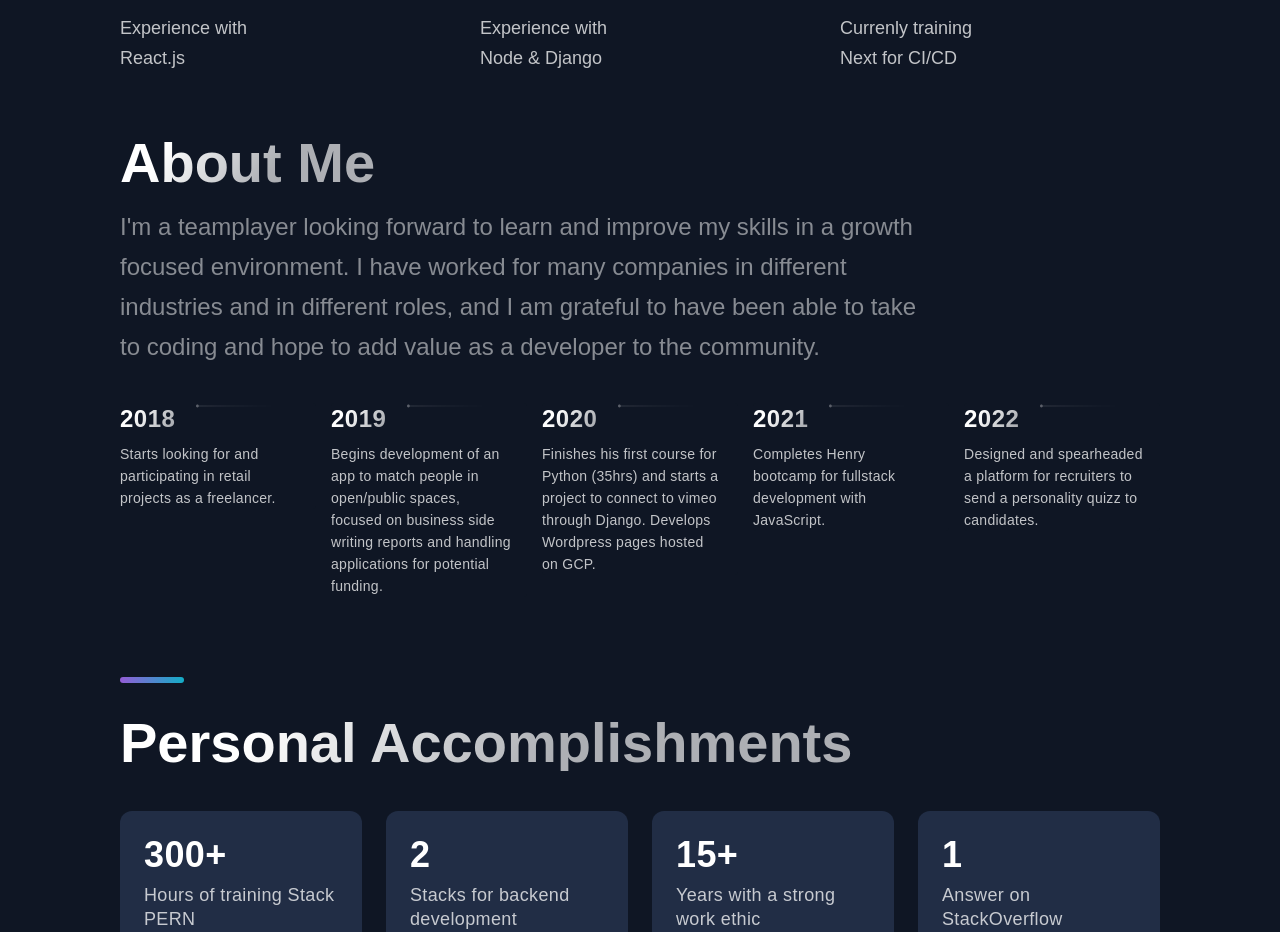
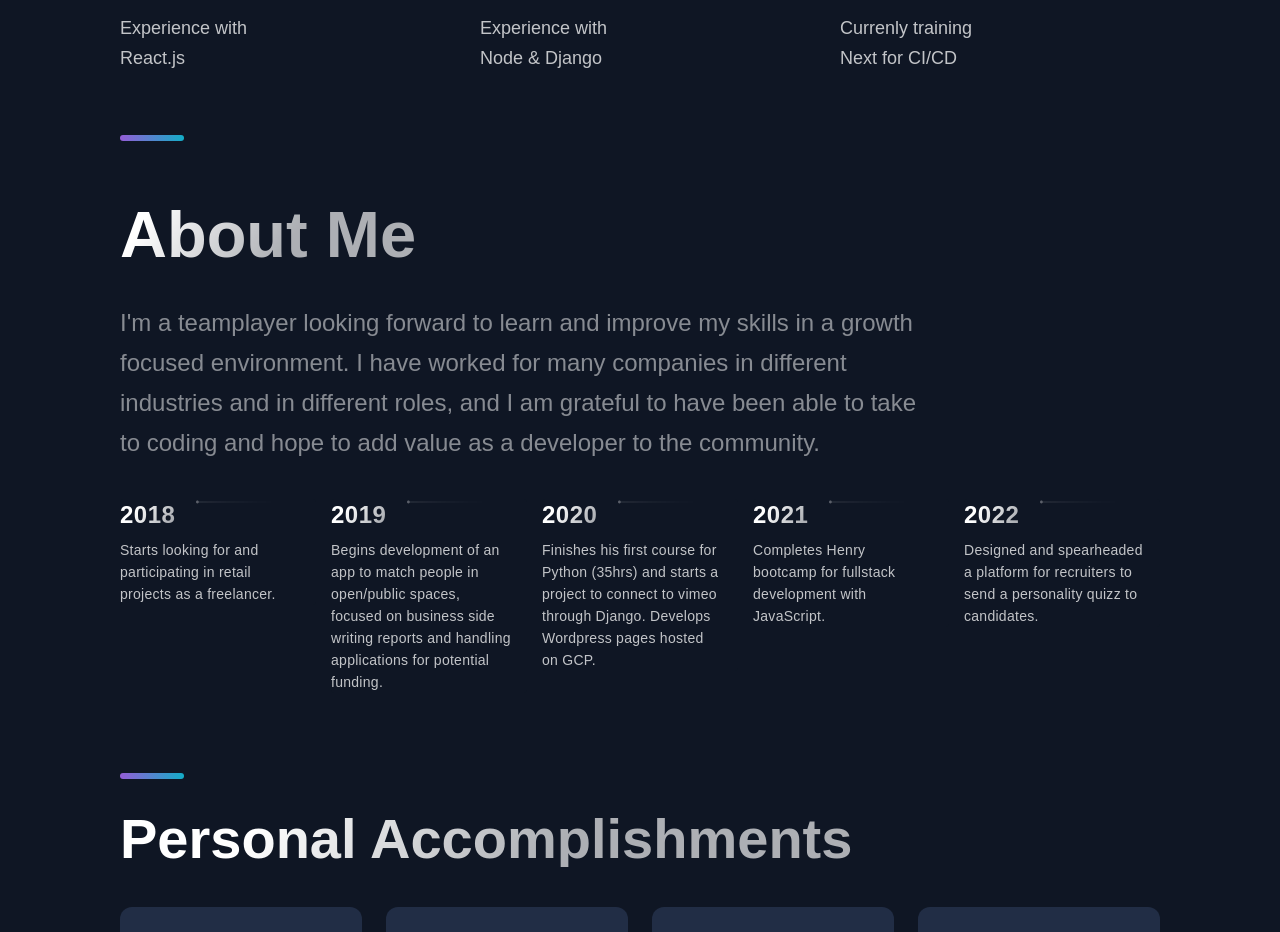
Before and after one commit to zzzNitro/Portfolio, a Next.js app: page / in a window 1280 px wide. Shown: the part 3122-4054 px from the top of the page. Built offline with nearby package versions, Linux system fonts and the light colour scheme.

Commit message:
added a little pzazz

```diff
--- a/src/components/TimeLine/TimeLine.js
+++ b/src/components/TimeLine/TimeLine.js
@@ -66,7 +66,8 @@ const Timeline = () => {
 
   return (
     <Section id="about">
-      <SectionTitle>About Me</SectionTitle>
+      <SectionDivider></SectionDivider>
+      <SectionTitle main>About Me</SectionTitle>
       <SectionText>
         I'm a teamplayer looking forward to learn and improve my skills in a growth focused environment. I have worked for many companies in different industries and in different roles, and I am grateful to have been able to take to coding and hope to add value as a developer to the community.
       </SectionText>
```
